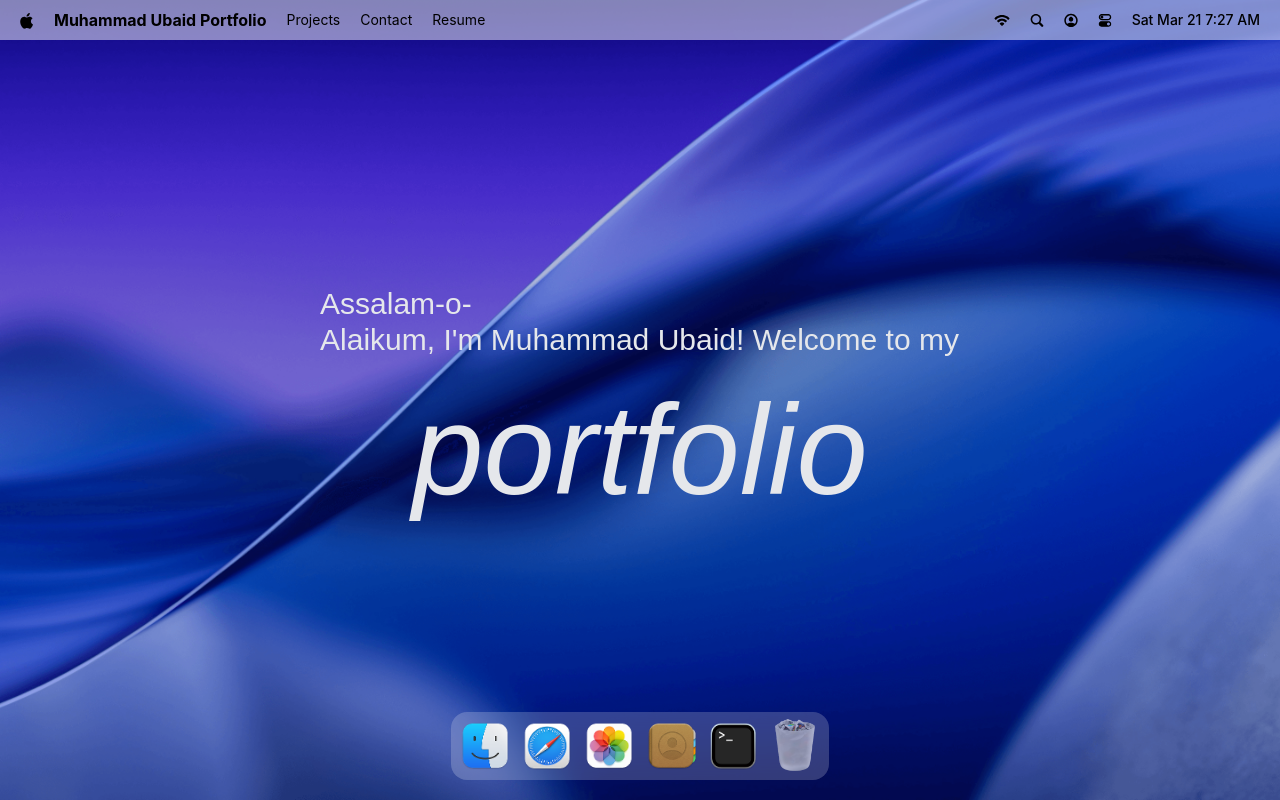
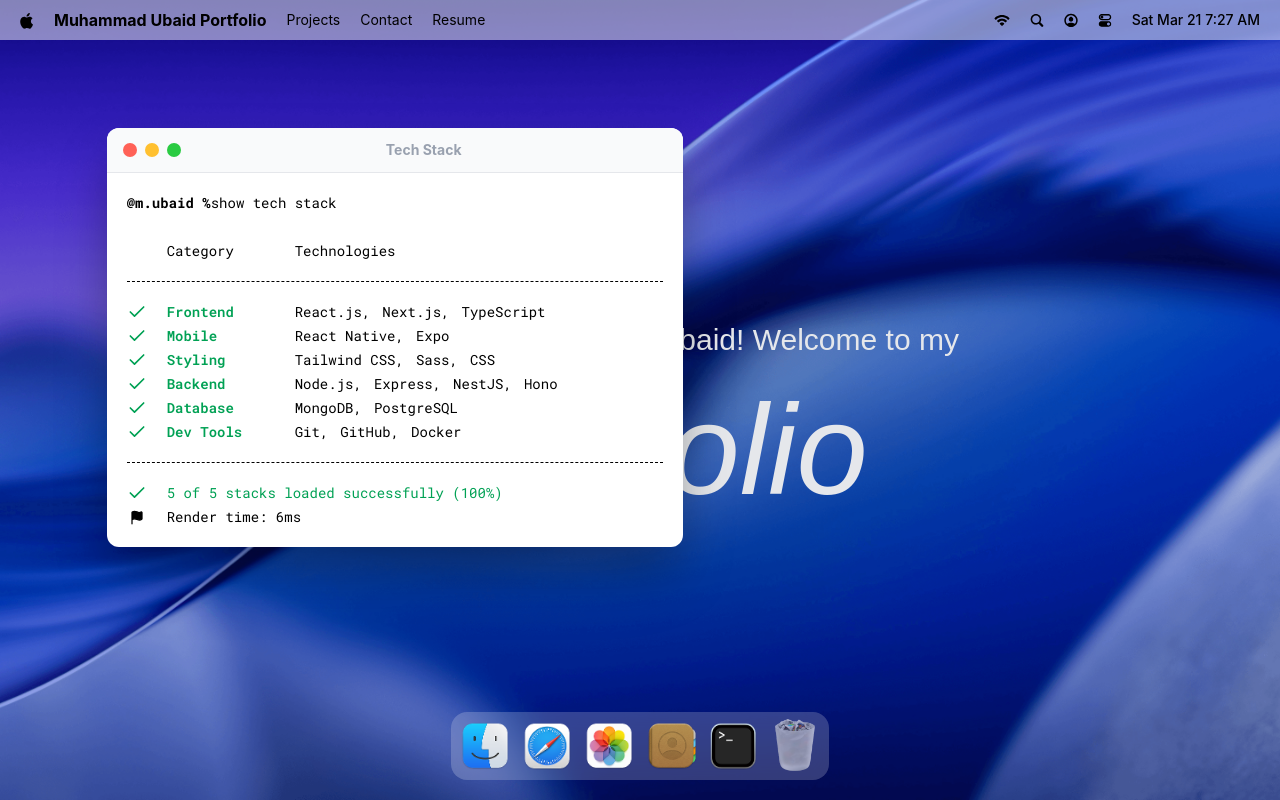
Before and after one commit to theubaidistan/MacOS_Portfolio_2026, a React (Vite) app: page / in a window 1280 px wide. Both pictures are taken after a click on the button 733 px from the left and 746 px from the top of the page. Built offline with nearby package versions, Linux system fonts and the light colour scheme; a web font is replaced by a local one.

Commit message:
implement a hoc for managing window states and add the first window - terminal

```diff
--- a/package.json
+++ b/package.json
@@ -14,11 +14,13 @@
     "@tailwindcss/vite": "^4.2.1",
     "dayjs": "^1.11.19",
     "gsap": "^3.14.2",
+    "immer": "^11.1.4",
     "lucide-react": "^0.577.0",
     "react": "^19.2.0",
     "react-dom": "^19.2.0",
     "react-tooltip": "^5.30.0",
-    "tailwindcss": "^4.2.1"
+    "tailwindcss": "^4.2.1",
+    "zustand": "^5.0.11"
   },
   "devDependencies": {
     "@eslint/js": "^9.39.1",
--- a/src/App.jsx
+++ b/src/App.jsx
@@ -1,4 +1,10 @@
+import gsap from "gsap";
+import { Draggable } from "gsap/Draggable";
+
 import { Dock, Navbar, Welcome } from "#components";
+import { Terminal } from "#windows";
+
+gsap.registerPlugin(Draggable);
 
 const App = () => {
   return (
@@ -6,6 +12,8 @@ const App = () => {
       <Navbar />
       <Welcome />
       <Dock />
+
+      <Terminal />
     </main>
   );
 };
--- a/src/components/Dock.jsx
+++ b/src/components/Dock.jsx
@@ -3,8 +3,10 @@ import { dockApps } from "#constants";
 import { useRef } from "react";
 import { useGSAP } from "@gsap/react";
 import gsap from "gsap";
+import useWindowStore from "#store/window";
 
 const Dock = () => {
+  const { openWindow, closeWindow, windows } = useWindowStore();
   const dockRef = useRef(null);
 
   useGSAP(() => {
@@ -59,6 +61,22 @@ const Dock = () => {
 
   const toggleApp = (app) => {
     // TODO Implement Open Window Logic
+    if (!app.canOpen) return;
+
+    const window = windows[app.id];
+
+    if (!window) {
+      console.error(`Window not found for app: ${app.id}`);
+      return;
+    }
+
+    if (window.isOpen) {
+      closeWindow(app.id);
+    } else {
+      openWindow(app.id);
+    }
+
+    // console.log(windows);
   };
 
   return (
--- /dev/null
+++ b/src/components/WindowControls.jsx
@@ -0,0 +1,14 @@
+import useWindowStore from "#store/window";
+
+const WindowControl = ({ target }) => {
+  const { closeWindow } = useWindowStore();
+  return (
+    <div id="window-controls">
+      <div className="close" onClick={() => closeWindow(target)} />
+      <div className="minimize" />
+      <div className="maximize" />
+    </div>
+  );
+};
+
+export default WindowControl;
--- a/src/components/index.js
+++ b/src/components/index.js
@@ -1,5 +1,6 @@
 import Welcome from "#components/Welcome";
 import Navbar from "#components/Navbar";
 import Dock from "#components/Dock";
+import WindowControls from "#components/WindowControls";
 
-export { Navbar, Welcome, Dock };
+export { Navbar, Welcome, Dock, WindowControls };
--- /dev/null
+++ b/src/hoc/WindowWrapper.jsx
@@ -0,0 +1,61 @@
+import useWindowStore from "#store/window";
+import { useGSAP } from "@gsap/react";
+import gsap from "gsap";
+import { Draggable } from "gsap/Draggable";
+import { useLayoutEffect, useRef } from "react";
+
+const WindowWrapper = (Component, windowKey) => {
+  const Wrapped = (props) => {
+    const { focusWindow, windows } = useWindowStore();
+    const { isOpen, zIndex } = windows[windowKey];
+    const ref = useRef(null);
+
+    useGSAP(() => {
+      const el = ref.current;
+      if (!el || !isOpen) return;
+
+      el.style.display = "block";
+
+      gsap.fromTo(
+        el,
+        {
+          scale: 0.8,
+          opacity: 0,
+          y: 40,
+        },
+        { scale: 1, opacity: 1, y: 0, duration: 0.4, ease: "power3.out" }
+      );
+    }, [isOpen]);
+
+    useGSAP(() => {
+      const el = ref.current;
+      if (!el) return;
+
+      const [instance] = Draggable.create(el, {
+        onPress: () => focusWindow(windowKey),
+      });
+
+      return () => instance.kill();
+    }, []);
+
+    useLayoutEffect(() => {
+      const el = ref.current;
+      if (!el) return;
+      el.style.display = isOpen ? "black" : "none";
+    }, [isOpen]);
+
+    return (
+      <section id={windowKey} ref={ref} style={{ zIndex }} className="absolute">
+        <Component {...props} />
+      </section>
+    );
+  };
+
+  Wrapped.displayName = `WindowWrapper(${
+    Component.displayName || Component.name || "Component"
+  }`;
+
+  return Wrapped;
+};
+
+export default WindowWrapper;
--- /dev/null
+++ b/src/store/window.js
@@ -0,0 +1,42 @@
+import { INITIAL_Z_INDEX, WINDOW_CONFIG } from "#constants";
+// import { immer } from "immer";
+import { immer } from "zustand/middleware/immer";
+import { create } from "zustand";
+
+const useWindowStore = create(
+  immer((set) => ({
+    windows: WINDOW_CONFIG,
+    nextZIndex: INITIAL_Z_INDEX + 1,
+
+    openWindow: (windowKey, data = null) =>
+      set((state) => {
+        const win = state.windows[windowKey];
+
+        //* Defensive: if the windowKey is invalid, do not nothing
+        if (!win) return;
+
+        win.isOpen = true;
+        win.zIndex = state.nextZIndex;
+        win.data = data ?? win.data;
+        state.nextZIndex++;
+      }),
+    closeWindow: (windowKey) =>
+      set((state) => {
+        const win = state.windows[windowKey];
+
+        //* Defensive: if the windowKey is invalid, do not nothing
+        if (!win) return;
+
+        win.isOpen = false;
+        win.zIndex = INITIAL_Z_INDEX;
+        win.data = null;
+      }),
+    focusWindow: (windowKey) =>
+      set((state) => {
+        const win = state.windows[windowKey];
+        win.zIndex = state.nextZIndex++;
+      }),
+  }))
+);
+
+export default useWindowStore;
--- /dev/null
+++ b/src/windows/Terminal.jsx
@@ -0,0 +1,59 @@
+import WindowControls from "#components/WindowControls";
+import { techStack } from "#constants";
+import WindowWrapper from "#hoc/WindowWrapper";
+import { Check, Flag } from "lucide-react";
+
+const Terminal = () => {
+  return (
+    <>
+      <div id="window-header">
+        <WindowControls target="terminal" />
+        <h2>Tech Stack</h2>
+      </div>
+
+      <div className="techstack">
+        <p>
+          <span className="font-bold">@m.ubaid %</span>
+          show tech stack
+        </p>
+
+        <div className="label">
+          <p className="w-32">Category</p>
+          <p>Technologies</p>
+        </div>
+
+        <ul className="content">
+          {techStack.map(({ category, items }) => (
+            <li key={category} className="flex items-center">
+              <Check className="check" size={20} />
+              <h3>{category}</h3>
+              <ul>
+                {items.map((item, i) => (
+                  <li key={i}>
+                    {item}
+                    {i < items.length - 1 ? "," : ""}
+                  </li>
+                ))}
+              </ul>
+            </li>
+          ))}
+        </ul>
+
+        <div className="footnote">
+          <p>
+            <Check size={20} /> 5 of 5 stacks loaded successfully (100%)
+          </p>
+
+          <p className="text-black">
+            <Flag size={15} fill="black" />
+            Render time: 6ms
+          </p>
+        </div>
+      </div>
+    </>
+  );
+};
+
+const TerminalWindow = WindowWrapper(Terminal, "terminal");
+
+export default TerminalWindow;
--- /dev/null
+++ b/src/windows/index.js
@@ -0,0 +1,3 @@
+import Terminal from "#windows/Terminal.jsx";
+
+export { Terminal };
```
Also changed, not shown: 1 other file (tests, documents, lock files or other folders).
